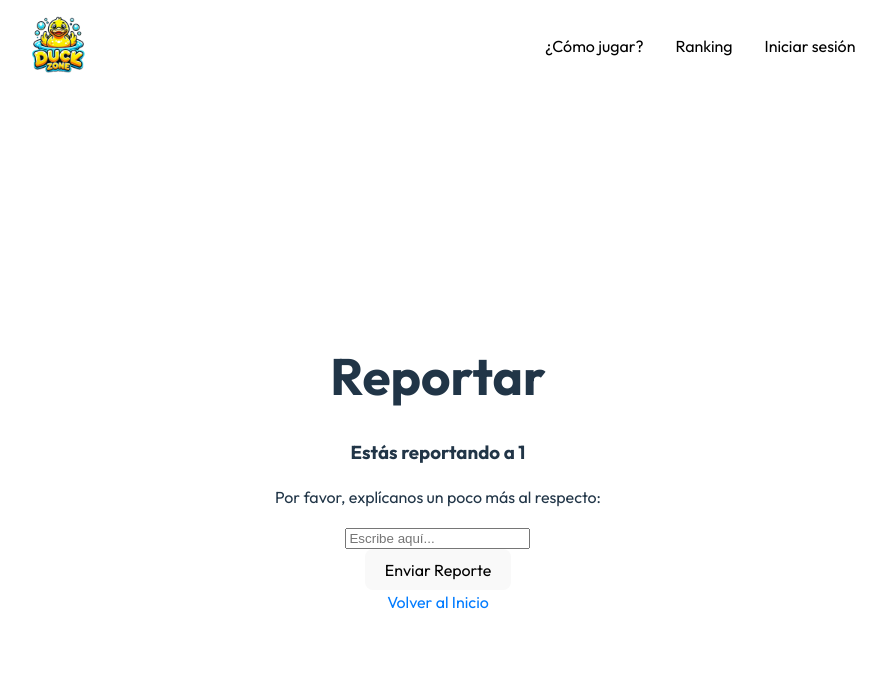
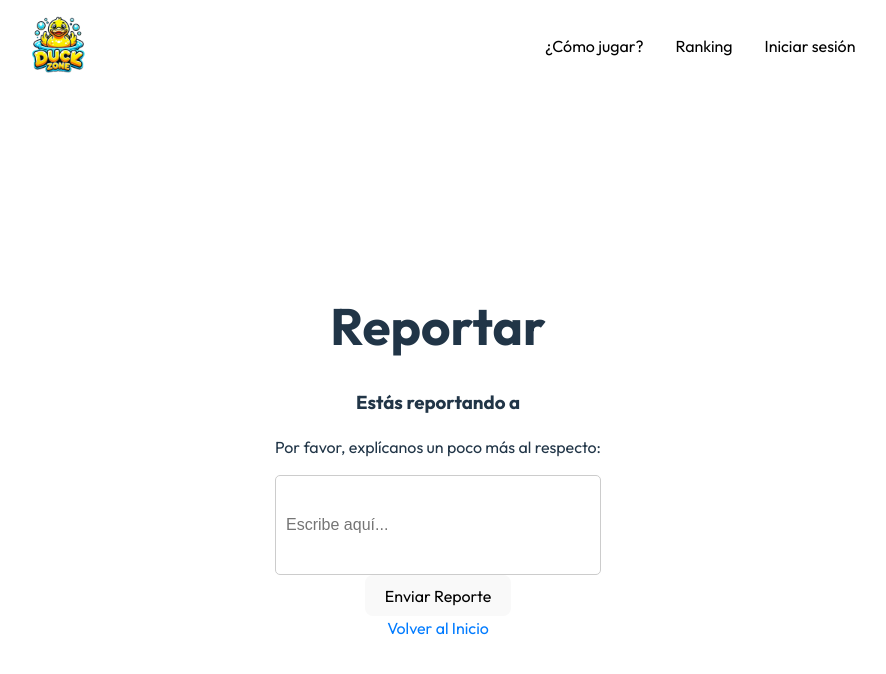
Before and after one commit to IIC2513/front-DuckZone, a React (Vite) app: page /newreport/1/1 in a window 1280 px wide. Shown: the top 674 px of the page, without its empty margins (202-1088 px from the left). Built offline with nearby package versions, Linux system fonts and the light colour scheme; no server answers.

Commit message:
aaaa q funcione

```diff
--- a/src/components/common/App.css
+++ b/src/components/common/App.css
@@ -42,6 +42,15 @@
 .elementouuu{
   padding-left: 10px;
   padding-right: 10px;
+}
+.cosotexto{
+  width: 100%;
+  height: 100px;
+  padding: 10px;
+  font-size: 16px;
+  border-radius: 5px;
+  border: 1px solid #ccc;
+  box-sizing: border-box;
 }
 .elemento {
   padding: 10px;
--- a/src/components/common/Routing.jsx
+++ b/src/components/common/Routing.jsx
@@ -49,6 +49,7 @@ function Routing() {
                 <Route path="/joinprivate/:id" element={<JoinPrivate />} />
                 <Route path="*" element={<h1>404 Not Found</h1>} />
             </Routes>
+            <br></br>
             <AdminFooter />
         </BrowserRouter>
         </>
--- a/src/components/game/GameBoard.jsx
+++ b/src/components/game/GameBoard.jsx
@@ -535,7 +535,7 @@ function GameBoard() {
                 <br/>
                 <div className="player-count">
                     <p className='elementouuu'>Players: {game?.player_count}/2</p>
-                    {game?.started && <a href={`/newreport/${game?.id}/${otherPlayer?.id}`} className='elementouuu'>Reportar oponente</a>}
+                    {game?.started && <a href={`/newreport/${game?.id}/${otherPlayer?.userId}`} className='elementouuu'>Reportar oponente</a>}
                 </div>
                 {userPlayer?.id === game?.playerOne && game?.started === false && (
                 <button onClick={startGame} disabled={game?.player_count !== 2}>Comenzar Partida</button>
--- a/src/components/profile/NewReport.jsx
+++ b/src/components/profile/NewReport.jsx
@@ -7,11 +7,26 @@ function NewReport() {
     const [playerReporting, setPlayerReporting] = useState('');
     const [playerReported, setPlayerReported] = useState('');
     const [reportText, setReportText] = useState('');
+    const [userReported,setUserReported]= useState('');
 
     useEffect(() => {
         const token = localStorage.getItem('token');
         setPlayerReporting(localStorage.getItem('user_id'));
         setPlayerReported(reported_id)
+        const fetchUserReported = async () => {
+            try {
+            const response = await axios.get(`${import.meta.env.VITE_BACKEND_URL}/users/${reported_id}`, {
+                headers: {
+                'Authorization': `Bearer ${token}`
+                }
+            });
+            setUserReported(response.data.username);
+            } catch (error) {
+            console.error('Error fetching reported user data:', error);
+            }
+        };
+
+        fetchUserReported();
     }, [gameId, playerReporting]);
 
     const handleReportSubmit = async () => {
@@ -37,13 +52,14 @@ function NewReport() {
     return (
         <div>
             <h1>Reportar</h1>
-            <h3>Estás reportando a {playerReported}</h3>
+            <h3>Estás reportando a {userReported}</h3>
             <p>Por favor, explícanos un poco más al respecto:</p>
             <input
                 type="text"
                 placeholder="Escribe aquí..."
                 value={reportText}
                 onChange={(e) => setReportText(e.target.value)}
+                className='cosotexto'
             />
             <br />
             <button onClick={handleReportSubmit}>Enviar Reporte</button>
```
